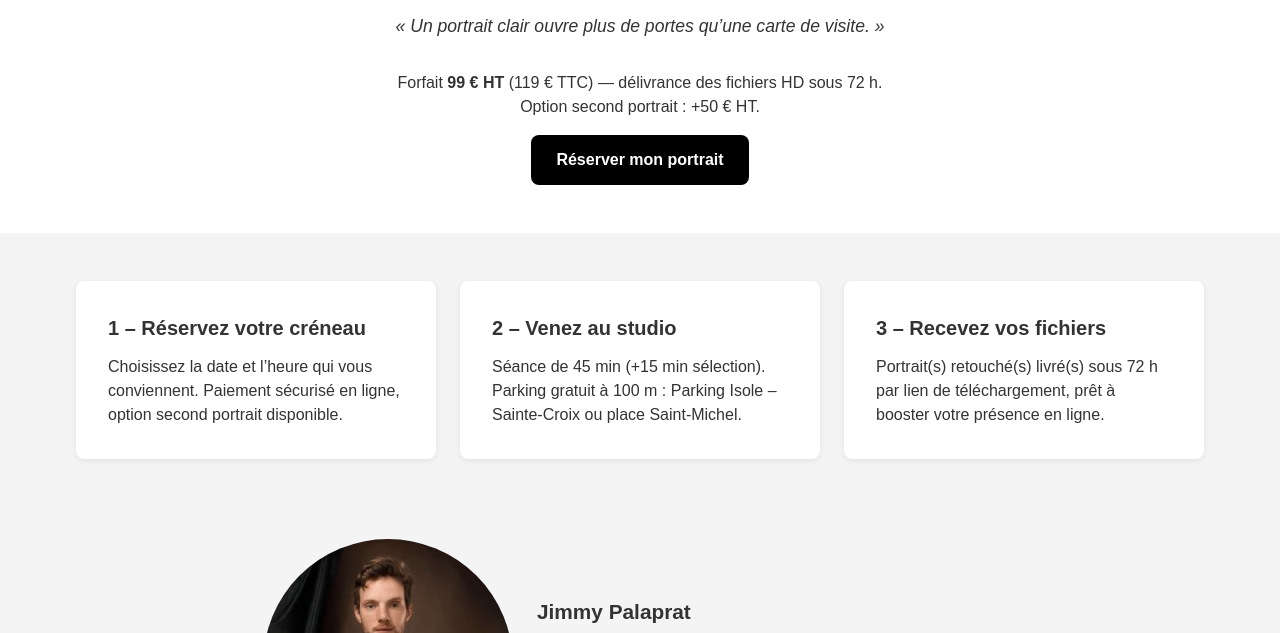
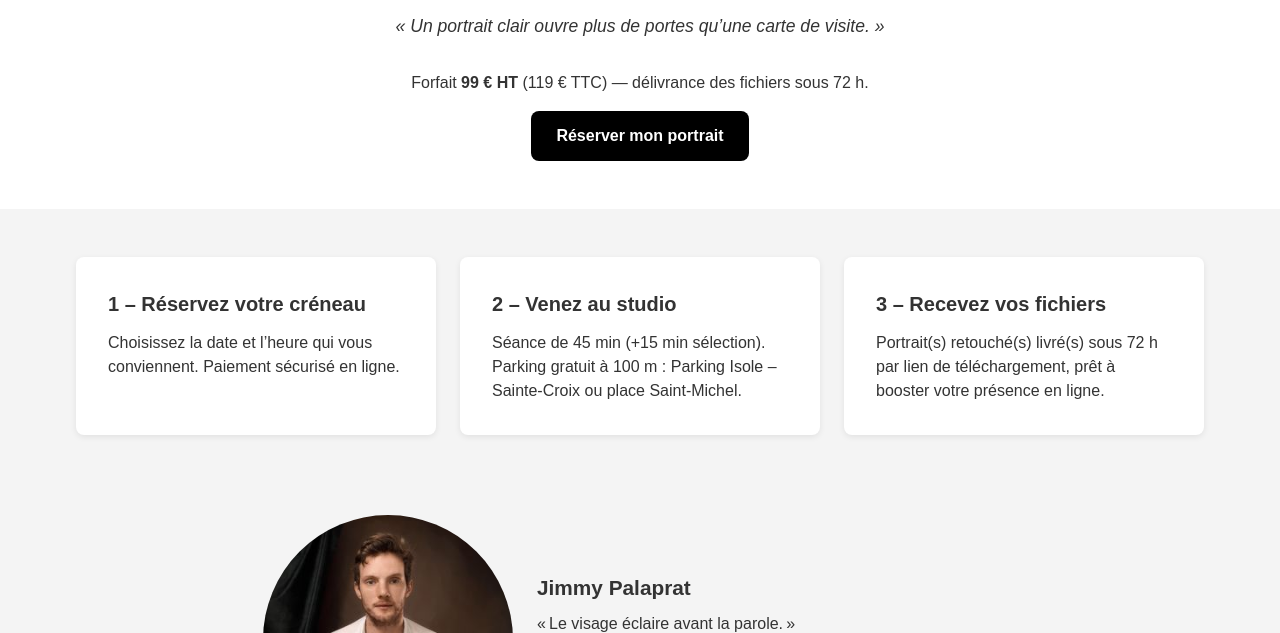
Before and after one commit to lightmaker-studio/portrait-pro, a plain HTML site: page index.html in a window 1280 px wide. Shown: the part 111-744 px from the top of the page. Drawn offline with Linux system fonts and the light colour scheme.

Commit message:
Update index.html

```diff
--- a/index.html
+++ b/index.html
@@ -27,15 +27,15 @@
     <div class="hero">
       <h1>Portrait Professionnel</h1>
       <p class="maxime">« Un portrait clair ouvre plus de portes qu’une carte de visite. »</p>
-      <p>Forfait <strong>99 € HT</strong> (119 € TTC) — délivrance des fichiers HD sous 72 h.<br>Option second portrait : +50 € HT.</p>
-      <a href="https://calendly.com/lightmaker-creation/seance-portrait-pro" class="btn" target="_blank" rel="noopener noreferrer">Réserver mon portrait</a>
+      <p>Forfait <strong>99 € HT</strong> (119 € TTC) — délivrance des fichiers sous 72 h.</p>
+      <a href="https://meet.brevo.com/jimmy-palaprat/seance-portrait-professionnel" class="btn" target="_blank" rel="noopener noreferrer">Réserver mon portrait</a>
     </div>
   </header>
 
   <section class="steps">
     <div class="step">
       <h2>1 – Réservez votre créneau</h2>
-      <p>Choisissez la date et l’heure qui vous conviennent. Paiement sécurisé en ligne, option second portrait disponible.</p>
+      <p>Choisissez la date et l’heure qui vous conviennent. Paiement sécurisé en ligne.</p>
     </div>
     <div class="step">
       <h2>2 – Venez au studio</h2>
```
